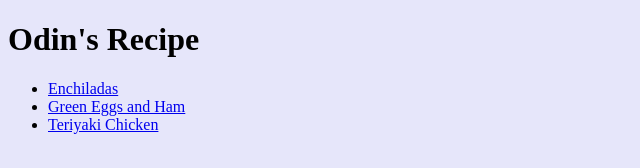
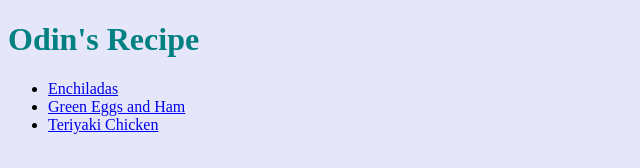
Before and after one commit to Victorriv/odin-recipes, a plain HTML site: page index.html in a window 1280 px wide. Shown: the whole page, without its empty margins (0-640 px from the left). Drawn offline with Linux system fonts and the light colour scheme.

Commit message:
changed color of title

```diff
--- a/style.css
+++ b/style.css
@@ -1,3 +1,7 @@
 body {
     background-color: lavender;
 }
+
+h1 {
+    color: teal
+}
```
